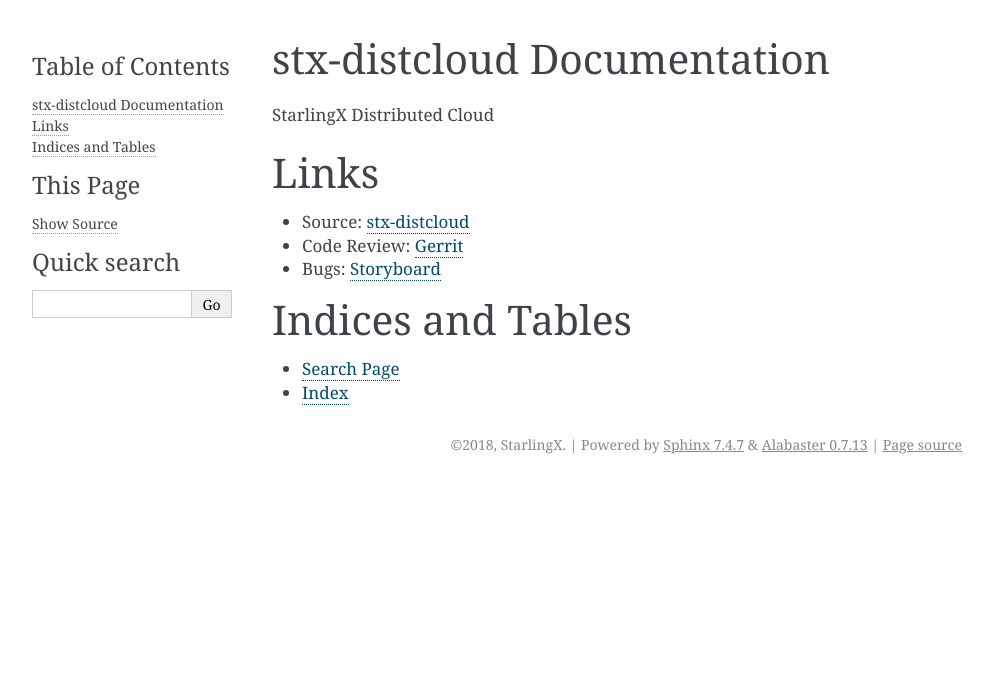
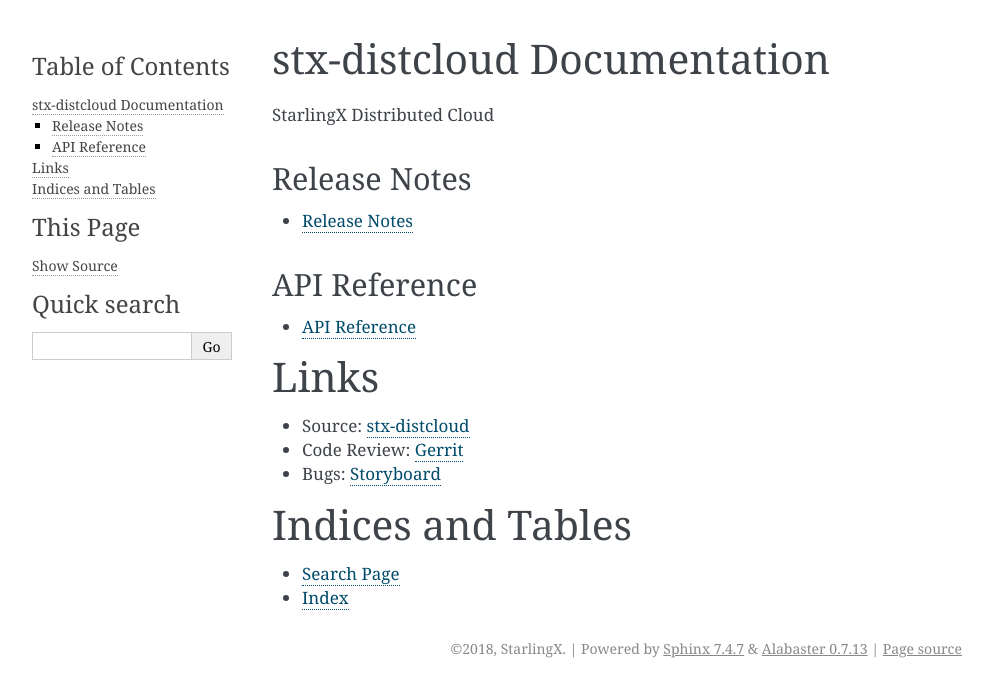
Before and after one commit to starlingx/distcloud, a Sphinx documentation site: the page built from doc/source/index.rst, in a window 1280 px wide. Shown: the top 697 px of the page, without its empty margins (148-1141 px from the left). Built offline with Sphinx 7.4.7, drawn with Linux system fonts in a browser that asks for light colours.

Commit message:
Add api-ref and relnotes publish jobs
* Add pointers in the main doc to api-ref and releasenotes pages
* Add publish-stx-api-ref and publish-stx-releasenotes jobs
* Add search at bottom of api-ref and relnotes pages to trigger the jobs

Depends-On: https://review.openstack.org/#/c/608409/

Change-Id: Ide9a7d5829b41191c9127af75c4320f94d82f428
Signed-off-by: Abraham Arce <abraham.arce.moreno@intel.com>

```diff
--- a/api-ref/source/index.rst
+++ b/api-ref/source/index.rst
@@ -8,3 +8,5 @@
    :maxdepth: 2
 
    api-ref-dcmanager-v1
+
+:ref:`search`
--- a/doc/source/index.rst
+++ b/doc/source/index.rst
@@ -6,6 +6,22 @@
 .. toctree::
    :maxdepth: 2
    :caption: Contents:
+
+Release Notes
+-------------
+
+.. toctree::
+   :maxdepth: 1
+
+   Release Notes <https://docs.starlingx.io/releasenotes/stx-distcloud>
+
+API Reference
+-------------
+
+.. toctree::
+   :maxdepth: 1
+
+   API Reference <https://docs.starlingx.io/api-ref/stx-distcloud>
 
 Links
 =====
--- a/releasenotes/source/index.rst
+++ b/releasenotes/source/index.rst
@@ -5,3 +5,5 @@
    :maxdepth: 2
 
    unreleased
+
+:ref:`search`
```
Also changed, not shown: .zuul.yaml.
